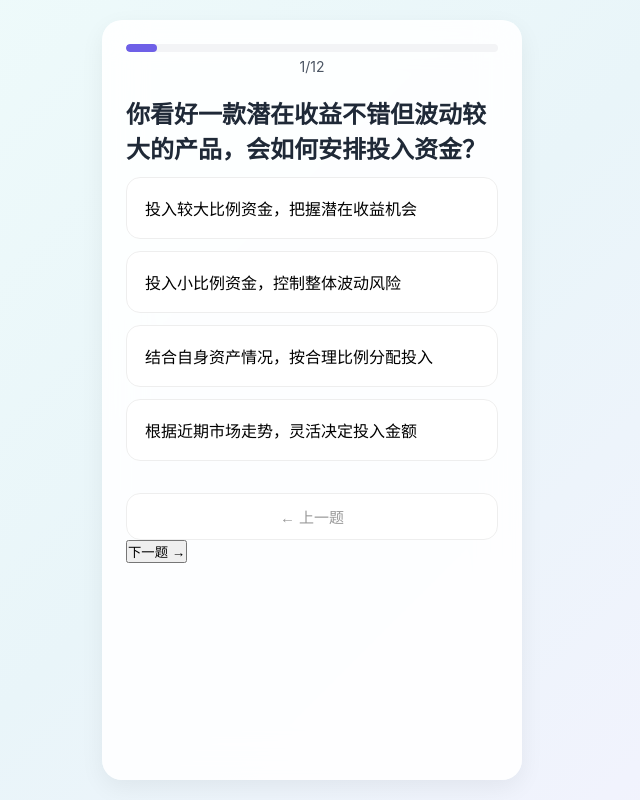
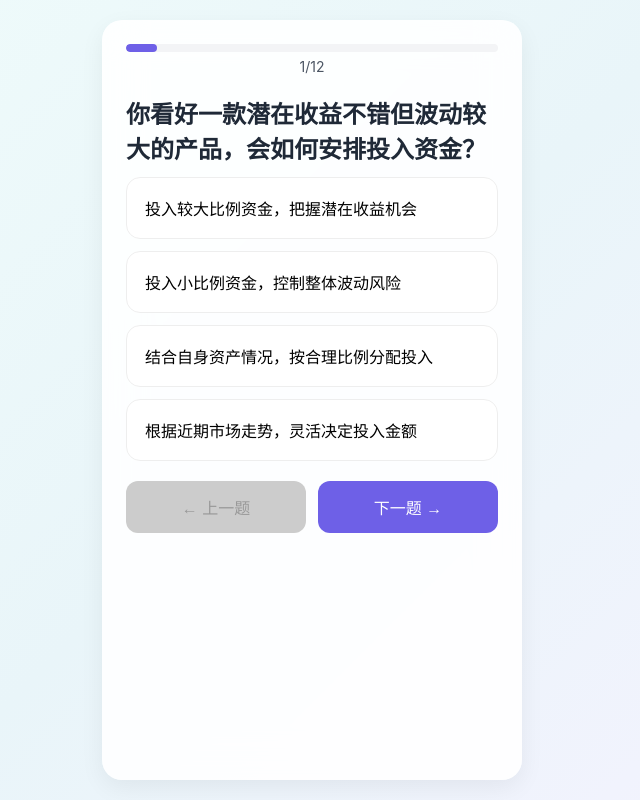
Before and after one commit to wmthn12306-rgb/FPTI-Texting, a plain HTML site: page index.html in a window 1280 px wide. Both pictures are taken after a click on the button "开始测试 →". Shown: the whole page, without its empty margins (328-968 px from the left). Drawn offline with nearby package versions, Linux system fonts and the light colour scheme.

Commit message:
Update style.css

```diff
--- a/style.css
+++ b/style.css
@@ -8,6 +8,7 @@
     --text-gray: #9CA3AF;
     --radius-normal: 14px;
     --radius-large: 20px;
+    --shadow-light: 0 4px 12px rgba(0,0,0,0.05);
 }
 
 * {
@@ -127,7 +128,7 @@ body {
     padding: 18px;
     border: none;
     border-radius: var(--radius-normal);
-    background: linear-gradient(135deg, var(--accent-color), var(--accent-color));
+    background: var(--accent-color);
     color: white;
     font-size: 18px;
     font-weight: 600;
@@ -183,28 +184,6 @@ body {
     display: block;
 }
 
-/* 调整「上一题」按钮间距，和选项区分开 */
-.prev-btn {
-    width: 100%;
-    padding: 12px;
-    margin: 20px 0 0 0; /* 新增上边距，和选项拉开距离 */
-    border: 1px solid var(--accent-color);
-    border-radius: var(--radius-normal);
-    background: white;
-    color: var(--accent-color);
-    font-size: 15px;
-    cursor: pointer;
-    transition: 0.2s;
-}
-.prev-btn:disabled {
-    border-color: #eee;
-    color: #999;
-    cursor: not-allowed;
-}
-.prev-btn:hover:not(:disabled) {
-    background: var(--accent-light);
-}
-
 #options button {
     display: block;
     width: 100%;
@@ -224,9 +203,43 @@ body {
 }
 #options button.selected {
     border-color: var(--accent-color);
-    background: var(--accent-light);
-    color: var(--accent-color);
+    background: var(--accent-color) !important;
+    color: white !important;
     font-weight: 600;
+}
+
+/* 核心修复：上下一题按钮 大小完全一致 */
+.quiz-buttons {
+    display: flex;
+    gap: 12px;
+    margin-top: 20px;
+}
+.quiz-buttons button {
+    flex: 1;
+    flex-basis: 0;
+    padding: 14px;
+    border-radius: 12px;
+    border: none;
+    font-size: 16px;
+    font-weight: 500;
+    cursor: pointer;
+    transition: 0.2s;
+}
+.quiz-buttons .prev-btn {
+    background: #f1f1f1;
+    color: #333;
+}
+.quiz-buttons .next-btn {
+    background: #6E60E7;
+    color: white;
+}
+.quiz-buttons button:disabled {
+    background: #ccc !important;
+    color: #999 !important;
+    cursor: not-allowed;
+}
+.quiz-buttons button:hover:not(:disabled) {
+    opacity: 0.9;
 }
 
 .result-tag {
@@ -337,7 +350,7 @@ body {
     padding: 40px 20px;
     color: #999;
 }
-/* 新增：雷达图容器样式 */
+
 .chart-box {
     width: 100%;
     height: 260px;
```
